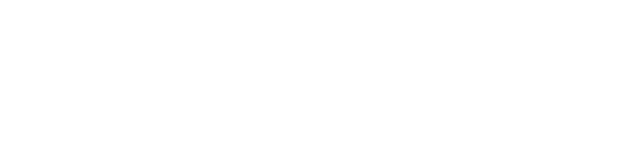
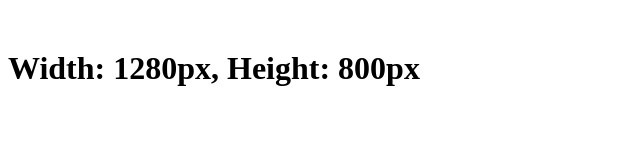
Before and after one commit to acciojob/screen-size-Yuvraj01maurya, a website: page main.html in a window 1280 px wide. Shown: the whole page, without its empty margins (0-640 px from the left). Drawn offline with Linux system fonts and the light colour scheme.

Commit message:
created a submission

```diff
--- a/main.html
+++ b/main.html
@@ -8,6 +8,9 @@
 
 <body>
 	<!-- the entire body must be written by student -->
+	<div id="sizeInfo">
+       <h1 id="windowSize"></h1>
+	</div>
     <script type="text/javascript" src="./script.js">
 </script>
 
--- a/script.js
+++ b/script.js
@@ -1 +1,14 @@
 //your JS code here. If required.
+function updateSizeInfo() {
+  const width = window.innerWidth || document.documentElement.clientWidth || document.body.clientWidth;
+  const height = window.innerHeight || document.documentElement.clientHeight || document.body.clientHeight;
+
+  const sizeInfoElement = document.getElementById('windowSize');
+  sizeInfoElement.textContent = `Width: ${width}px, Height: ${height}px`;
+}
+
+// Initial size
+updateSizeInfo();
+
+// Event listener for window resize
+window.addEventListener('resize', updateSizeInfo);
--- a/styles.css
+++ b/styles.css
@@ -1 +1,5 @@
 /*  your css code here. If applicable */
+#sizeInfo {
+/*       text-align: center; */
+      margin-top: 50px;
+    }
```
